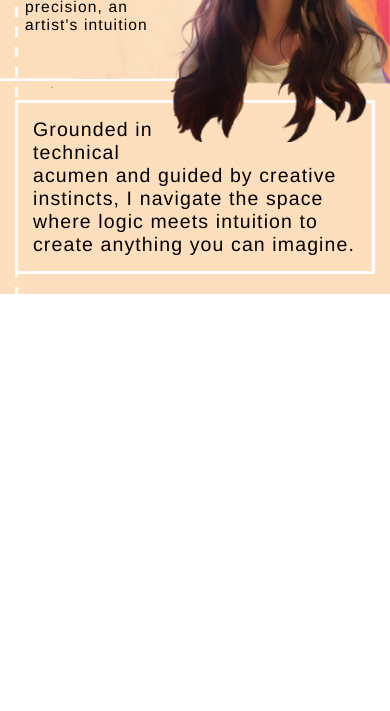
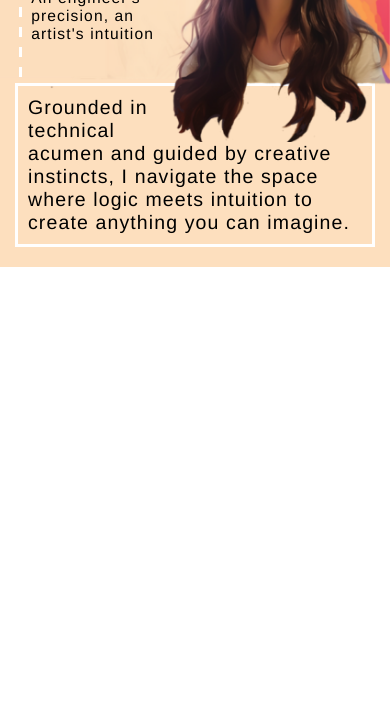
Before and after one commit to gabriellend/portfolio, a plain HTML site: page index.html in a window 390 px wide. Shown: the part 133-844 px from the top of the page. Drawn offline with nearby package versions, Linux system fonts and the light colour scheme.

Commit message:
Make header responsive

```diff
--- a/index.html
+++ b/index.html
@@ -20,10 +20,12 @@
         <div class="header-vertical-dashed-line"></div>
         <div class="header-horizontal-dashed-line"></div>
         <div class="header-diagonal-dashed-line"></div>
-        <h1 class="header-name">Gabrielle<br />Davidson</h1>
-        <p class="header-tagline">
-          An engineer's precision, an artist's intuition
-        </p>
+        <div class="header-info">
+          <h1 class="header-name">Gabrielle<br />Davidson</h1>
+          <p class="header-tagline">
+            An engineer's precision, an artist's intuition
+          </p>
+        </div>
         <section class="header-about-me-container">
           <div class="header-about-me-content">
             <div class="header-float-right"></div>
--- a/styles.css
+++ b/styles.css
@@ -24,11 +24,12 @@ body {
 
 header {
   /* flex: 1; */
+  background-color: #fddfbe;
   position: relative;
   /* padding-top: 30px; */
   /* padding-bottom: 20px; */
   display: grid;
-  grid-template-rows: 1fr 0.7fr 2fr;
+  grid-template-rows: 55.5vw 1fr;
   align-items: start;
   /* height: 375px; */
   z-index: 0;
@@ -52,10 +53,10 @@ header {
     transparent 20px
   );
   position: absolute;
-  height: 100%;
+  height: 55vw;
   width: 3px;
   z-index: 2;
-  left: 15px;
+  left: 4.75vw;
 }
 
 .header-horizontal-dashed-line {
@@ -70,7 +71,7 @@ header {
   height: 3px;
   width: 52%;
   z-index: 2;
-  top: 95px;
+  top: 30vw;
 }
 
 .header-diagonal-dashed-line {
@@ -90,35 +91,45 @@ header {
   top: -8%;
 }
 
-h1.header-name {
+.header-info {
   position: relative;
   z-index: 3;
+  display: grid;
+  grid-row: 1/2;
+  grid-template-rows: 1.2fr 1fr;
+  height: 100%;
+}
+
+h1.header-name {
+  /* position: relative;
+  z-index: 3; */
   font-family: "Arimo", sans-serif;
   align-self: end;
   font-size: 8vw;
-  margin-left: 25px;
+  margin-left: 8vw;
+  /* padding-bottom: 1vw; */
 }
 
 .header-tagline {
-  position: relative;
-  z-index: 3;
-  padding-top: 6px;
-  margin-left: 25px;
-  margin-right: 60%;
+  /* position: relative;
+  z-index: 3; */
+  grid-row: 2/3;
+  /* padding-top: 6px; */
+  margin-left: 8vw;
+  margin-right: 55vw;
+  padding-top: 1vw;
   font-size: 4vw;
 }
 
 .header-about-me-container {
+  grid-row: 2/3;
   display: flex;
   justify-content: center;
   align-items: center;
-  /* height: 100%; */
   background-color: #fddfbe;
   position: relative;
   z-index: 1;
-  /* top: -8vw; */
   padding-bottom: 20px;
-  padding-top: 5vw;
 }
 
 .header-about-me-content {
@@ -129,161 +140,22 @@ h1.header-name {
 
 .header-float-right {
   float: right;
-  width: 155px;
-  height: 40px;
+  width: 55vw;
+  height: 10vw;
 }
 
 .header-about-me {
-  padding: 15px;
+  padding: 10px;
   font-size: 5vw;
 }
 
-@media (min-width: 340px) {
-  header {
-    grid-template-rows: 1fr 0.7fr 2fr;
-  }
-
-  .header-float-right {
-    height: 40px;
-  }
-}
-
-@media (min-width: 355px) {
-  header {
-    grid-template-rows: 1fr 0.9fr 2fr;
-  }
-
-  .header-float-right {
-    height: 40px;
-  }
-}
-
-@media (min-width: 375px) {
-  header {
-    grid-template-rows: 1fr 0.95fr 2fr;
-  }
-
-  .header-float-right {
-    width: 170px;
-    height: 40px;
-  }
-}
-
-@media (min-width: 390px) {
-  header {
-    grid-template-rows: 1fr 1fr 2fr;
-  }
-
-  .header-float-right {
-    width: 180px;
-  }
-}
-
-@media (min-width: 410px) {
-  header {
-    grid-template-rows: 1fr 1.3fr 2fr;
-  }
-
-  .header-float-right {
-    width: 190px;
-  }
-}
-
-/* @media (min-width: 375px) {
-  .header-about-me-container {
-    padding-top: 80px;
-  }
-  .header-float-right {
-    width: 170px;
-  }
-}
-
-@media (min-width: 400px) {
-  .header-about-me-container {
-    padding-top: 90px;
-  }
-  .header-float-right {
-    width: 195px;
-  }
-}
-
-@media (min-width: 425px) {
-  .header-about-me-container {
-    padding-top: 110px;
-  }
-  .header-float-right {
-    width: 220px;
-  }
-}
-
-@media (min-width: 450px) {
-  .header-about-me-container {
-    padding-top: 140px;
-  }
-  .header-float-right {
-    width: 250px;
-  }
-}
-
-@media (min-width: 475px) {
-  .header-about-me-container {
-    padding-top: 160px;
-  }
-}
-
-@media (min-width: 500px) {
-  header {
-    height: 300px;
-  }
+@media (min-width: 600px) {
   .header-background {
     background-image: url(assets/portfolio-header-ipad.png);
   }
 
-  .header-about-me-container {
-    padding-top: 40px;
-  }
-
   .header-horizontal-dashed-line {
     width: 73%;
-  }
-
-  .header-float-right {
-    width: 130px;
-    height: 30px;
-  }
-}
-
-@media (min-width: 525px) {
-  header {
-    height: 300px;
-  }
-
-  .header-about-me-container {
-    padding-top: 50px;
-  }
-
-  .header-float-right {
-    width: 150px;
-  }
-}
-
-@media (min-width: 555px) {
-  .header-about-me-container {
-    padding-top: 60px;
-  }
-
-  .header-float-right {
-    width: 155px;
-  }
-}
-
-@media (min-width: 575px) {
-  .header-about-me-container {
-    padding-top: 70px;
-  }
-
-  .header-float-right {
-    width: 170px;
   }
 }
 
@@ -307,4 +179,4 @@ h1.header-name {
     max-width: 1425px;
     max-height: 785px;
   }
-} */
+}
```
